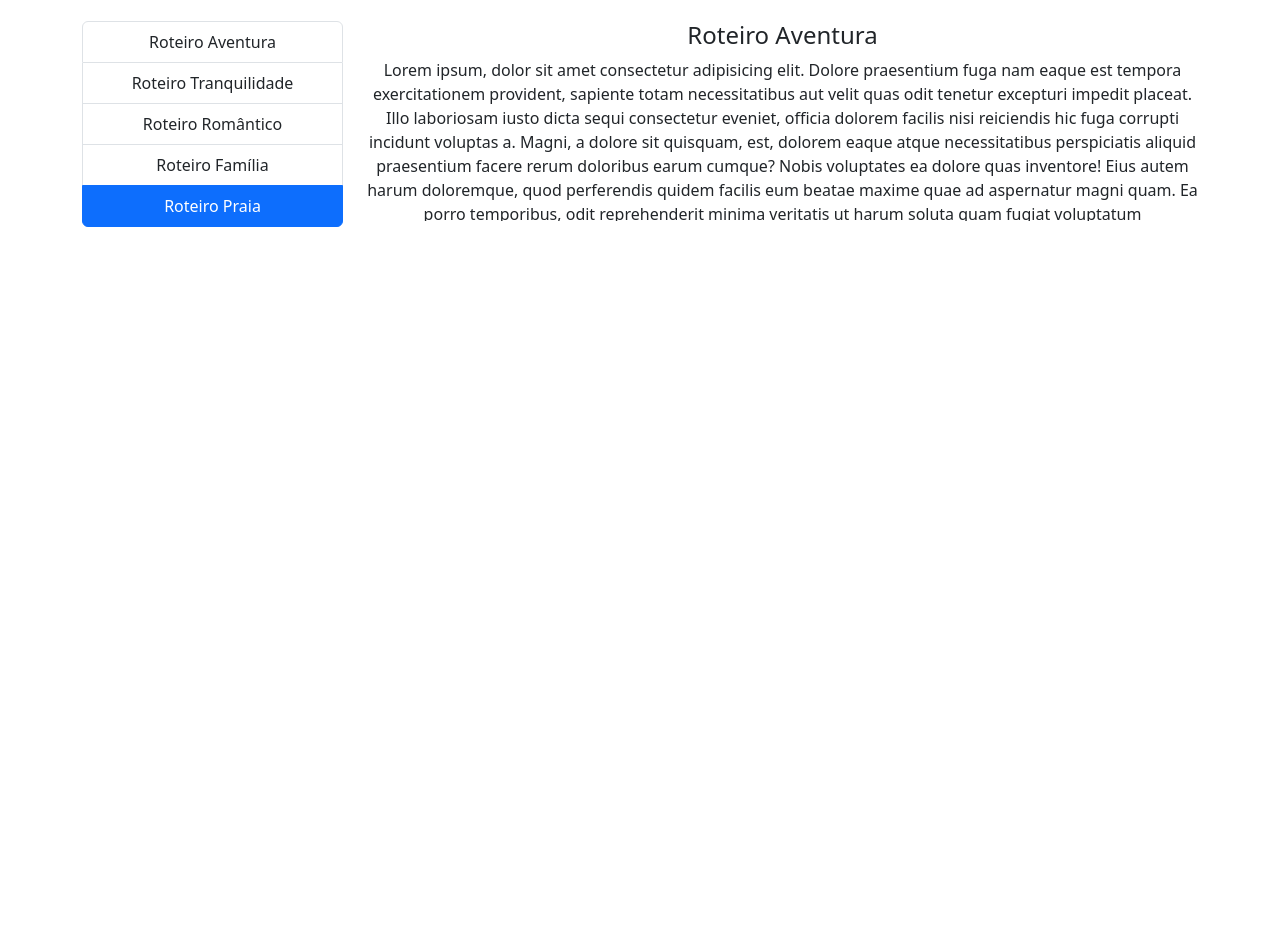
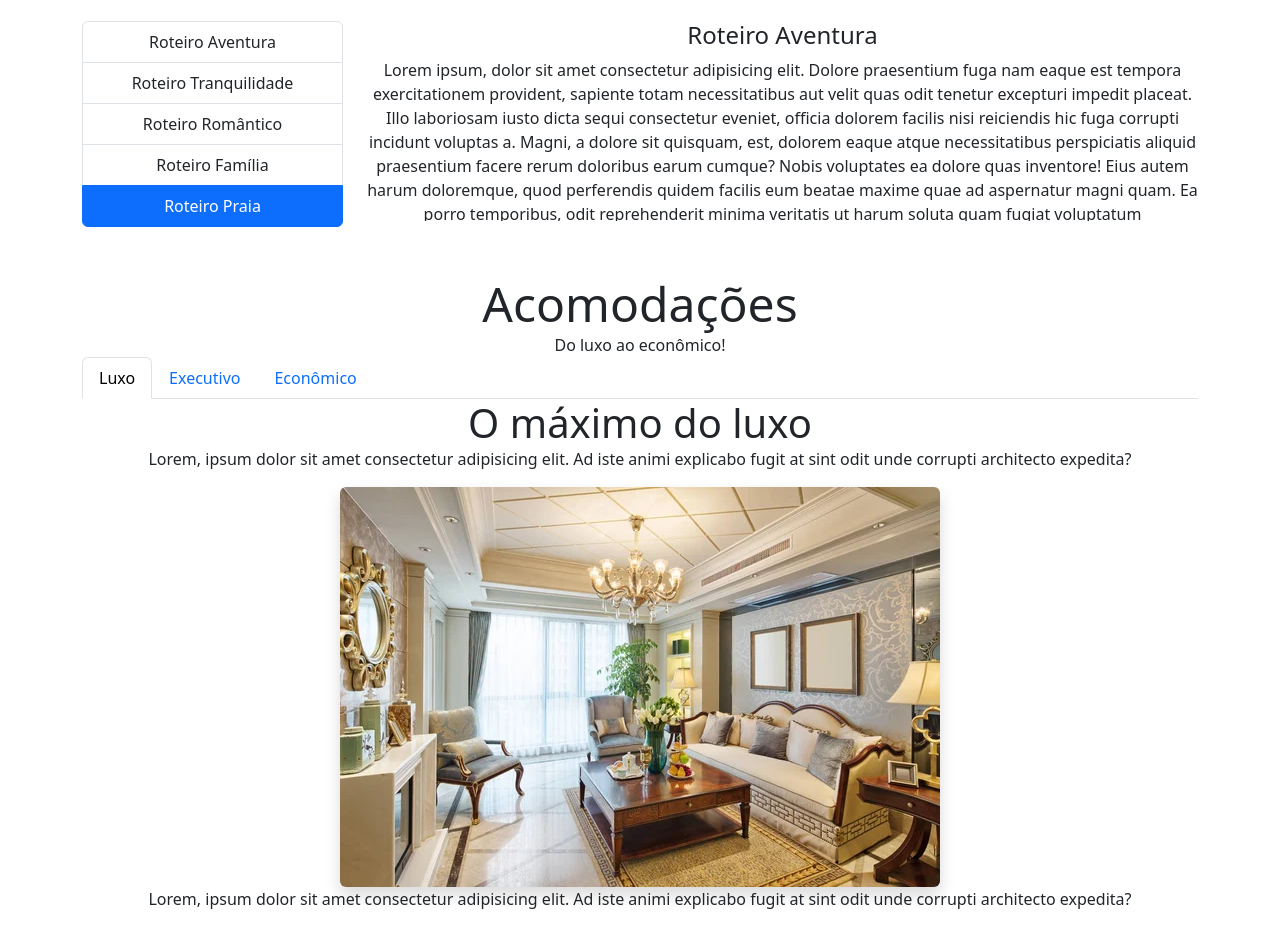
Before and after one commit to erossecundus/bcDevJr_m2c2-ag_viagens, a plain HTML site: page index.html in a window 1280 px wide. Shown: the part 631-1558 px from the top of the page. Before the commit the page ends 858 px from the top, so only its background shows below. Drawn offline with nearby package versions, Linux system fonts and the light colour scheme.

Commit message:
closes #12 - Tabs

```diff
--- a/index.html
+++ b/index.html
@@ -222,6 +222,86 @@
             </div>
         </div>
 
+        <!--Title and Subtitle Acomodações-->
+        <div class="row mt-5">
+            <div class="col">
+                <div class="display-5">
+                    Acomodações
+                </div>
+                Do luxo ao econômico!
+            </div>
+        </div>
+
+        <div class="col">
+            <ul class="nav nav-tabs" id="myTab" role="tablist">
+                <li class="nav-item" role="presentation">
+                    <button class="nav-link active" id="home-tab" data-bs-toggle="tab" data-bs-target="#home-tab-pane"
+                        type="button" role="tab" aria-controls="home-tab-pane" aria-selected="true">Luxo</button>
+                </li>
+                <li class="nav-item" role="presentation">
+                    <button class="nav-link" id="profile-tab" data-bs-toggle="tab" data-bs-target="#profile-tab-pane"
+                        type="button" role="tab" aria-controls="profile-tab-pane"
+                        aria-selected="false">Executivo</button>
+                </li>
+                <li class="nav-item" role="presentation">
+                    <button class="nav-link" id="contact-tab" data-bs-toggle="tab" data-bs-target="#contact-tab-pane"
+                        type="button" role="tab" aria-controls="contact-tab-pane"
+                        aria-selected="false">Econômico</button>
+                </li>
+            </ul>
+            <div class="tab-content" id="myTabContent">
+                <div class="tab-pane fade show active" id="home-tab-pane" role="tabpanel" aria-labelledby="home-tab"
+                    tabindex="0">
+                    <div class="display-6">
+                        O máximo do luxo
+                    </div>
+                    <p>
+                        Lorem, ipsum dolor sit amet consectetur adipisicing elit. Ad iste animi explicabo fugit at sint
+                        odit
+                        unde corrupti architecto expedita?
+                    </p>
+                    <img src="assets/room1.jpg" alt="luxo" class="shadow rounded img-fluid" />
+                    <p>
+                        Lorem, ipsum dolor sit amet consectetur adipisicing elit. Ad iste animi explicabo fugit at sint
+                        odit
+                        unde corrupti architecto expedita?
+                    </p>
+                </div>
+                <div class="tab-pane fade" id="profile-tab-pane" role="tabpanel" aria-labelledby="profile-tab"
+                    tabindex="0">
+                    <div class="display-6">
+                        Melhor custo benfício
+                    </div>
+                    <p>
+                        Lorem, ipsum dolor sit amet consectetur adipisicing elit. Vitae praesentium corporis dignissimos
+                        maiores deserunt qui culpa nesciunt animi nisi dolor!
+                    </p>
+                    <img src="assets/room2.jpg" alt="executivo" class="shadow rounded img-fluid" />
+                    <p>
+                        Lorem, ipsum dolor sit amet consectetur adipisicing elit. Vitae praesentium corporis dignissimos
+                        maiores deserunt qui culpa nesciunt animi nisi dolor!
+                    </p>
+                </div>
+                <div class="tab-pane fade" id="contact-tab-pane" role="tabpanel" aria-labelledby="contact-tab"
+                    tabindex="0">
+                    <div class="display-6">
+                        Somente o essencial
+                    </div>
+                    <p>
+                        Lorem ipsum dolor sit, amet consectetur adipisicing elit. Esse dolores eius neque nemo quis
+                        assumenda maiores nihil asperiores magnam mollitia!
+                    </p>
+                    <img src="assets/room3.jpg" alt="econômico" class="shadow rounded img-fluid" />
+                    <p>
+                        Lorem ipsum dolor sit, amet consectetur adipisicing elit. Esse dolores eius neque nemo quis
+                        assumenda maiores nihil asperiores magnam mollitia!
+                    </p>
+                </div>
+            </div>
+        </div>
+
+
+
 
     </div>
 
```
Also changed, not shown: assets/room1.jpg (added), assets/room2.jpg (added), assets/room3.jpg (added).
